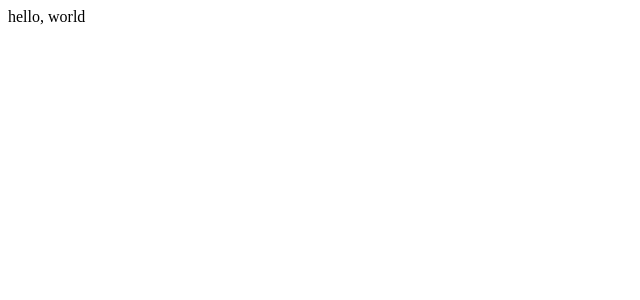
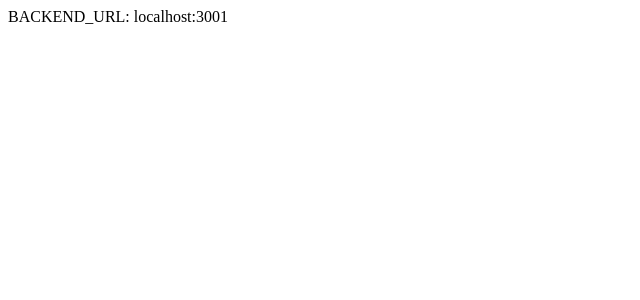
Before and after one commit to olav35/react-sans-create-react-app, a React app: page / in a window 1280 px wide. Shown: the top 300 px of the page, without its empty margins (0-640 px from the left). Built offline with nearby package versions, Linux system fonts and the light colour scheme; the HTML template or start-up script is replaced by a standard one.

Commit message:
Display BACKEND_URL App

```diff
--- a/src/App.js
+++ b/src/App.js
@@ -2,7 +2,9 @@ import React from 'react'
 
 const App = () => {
   return (
-    <div>hello, world</div>
+    <div>
+      BACKEND_URL: { BACKEND_URL }
+    </div>
   )
 }
 
```
